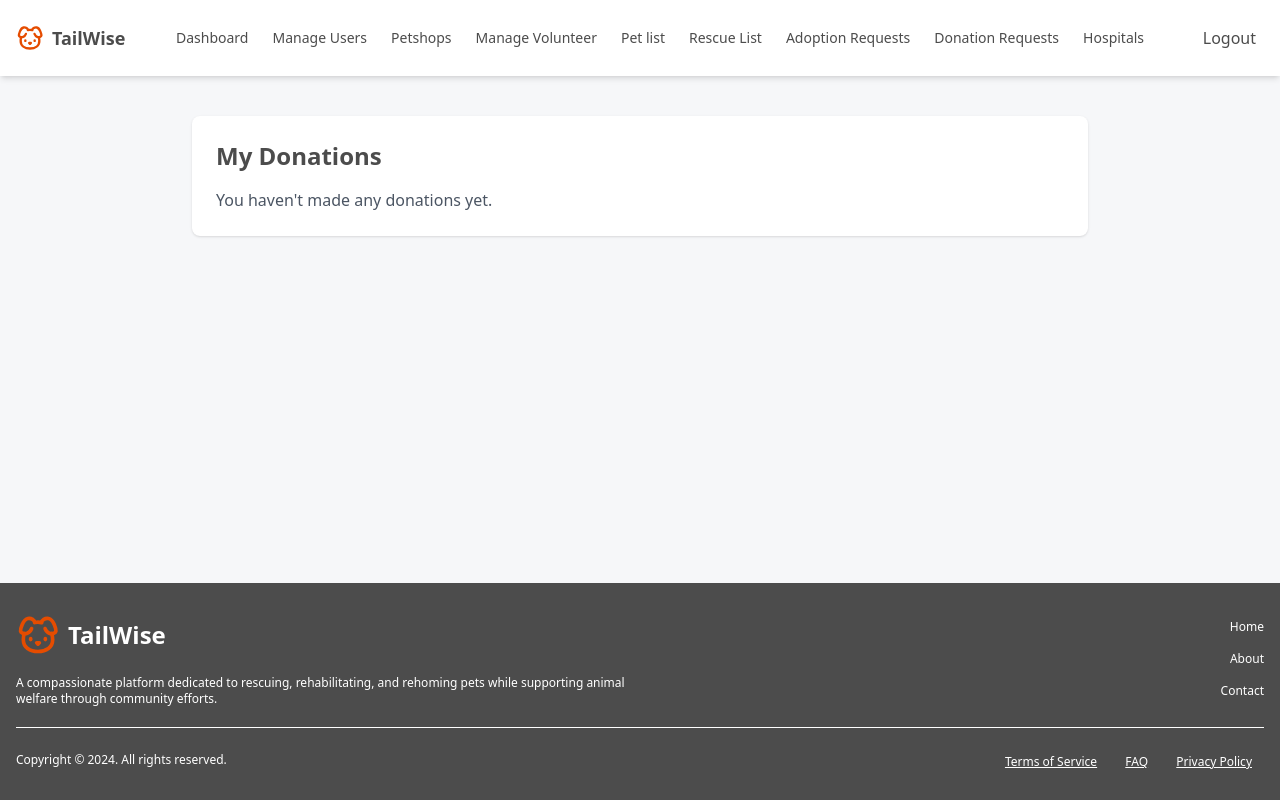
After one commit to srishticampus/Animal_Welfare_Platform_Python, a Django app: page /users/my-donations/ in a window 1280 px wide. The commit adds this page. Run offline with Django 5.2, Linux system fonts and the light colour scheme; the visitor is signed in with stand-in values (Sample User, id 1); data that the repository does not hold is empty; style sheets or scripts are compiled from the project's sources; some libraries are stand-ins or nearby versions.

Commit message:
user can see the status of the donation

```diff
--- a/templates/base.html
+++ b/templates/base.html
@@ -68,6 +68,7 @@
         <li><a class="hover:text-[#e54c00] transition" href="{% url 'admin_panel:hospital_list' %}">Hospitals</a></li>
         <li><a class="hover:text-[#e54c00] transition" href="{% url 'add_pet' %}">Add Pets</a></li>
         <li><a class="hover:text-[#e54c00] transition" href="{% url 'user_rescue_list' %}">Rescue List</a></li>
+        <li><a class="hover:text-[#e54c00] transition" href="{% url 'my_donations' %}">My Donations</a></li>
         <li><a class="hover:text-[#e54c00] transition" href="{% url 'about_page' %}">About</a></li>
         <li><a class="hover:text-[#e54c00] transition" href="{% url 'contact_page' %}">Contact</a></li>
       </ul>
--- /dev/null
+++ b/users/templates/users/my_donations.html
@@ -0,0 +1,39 @@
+{% extends 'base.html' %}
+{% block content %}
+
+<div class="max-w-4xl mx-auto mt-10 p-6 bg-white shadow rounded-lg">
+    <h2 class="text-2xl font-bold mb-4">My Donations</h2>
+
+    {% if donations %}
+        <table class="min-w-full divide-y divide-gray-200">
+            <thead class="bg-gray-100">
+                <tr>
+                    <th class="px-6 py-3 text-left text-sm font-medium text-gray-600">Volunteer</th>
+                    <th class="px-6 py-3 text-left text-sm font-medium text-gray-600">Amount</th>
+                    <th class="px-6 py-3 text-left text-sm font-medium text-gray-600">Status</th>
+                </tr>
+            </thead>
+            <tbody class="bg-white divide-y divide-gray-200">
+                {% for donation in donations %}
+                    <tr>
+                        <td class="px-6 py-4 text-sm">{{ donation.volunteer.username }}</td>
+                        <td class="px-6 py-4 text-sm">₹{{ donation.amount }}</td>
+                        <td class="px-6 py-4 text-sm">
+                            {% if donation.status == "approved" %}
+                                <span class="text-green-600 font-semibold">Approved</span>
+                            {% elif donation.status == "Rejected" %}
+                                <span class="text-red-600 font-semibold">Rejected</span>
+                            {% else %}
+                                <span class="text-yellow-600 font-semibold">Pending</span>
+                            {% endif %}
+                        </td>
+                    </tr>
+                {% endfor %}
+            </tbody>
+        </table>
+    {% else %}
+        <p class="text-gray-600">You haven't made any donations yet.</p>
+    {% endif %}
+</div>
+
+{% endblock %}
--- a/users/urls.py
+++ b/users/urls.py
@@ -1,5 +1,5 @@
 from django.urls import path
-from .views import register, login_view, logout_view, home, pet_shop, product_detail, cart_page, add_to_cart, remove_from_cart, checkout,order_success,pet_adoption_list,pet_adoption_detail,adoption_form,create_rescue_request,forgot_password,reset_password,user_orders, add_pet, user_pets_list, apply_for_adoption, manage_adoption_requests, update_adoption_status, predict_image, user_profile, edit_user_profile, user_rescue_list
+from .views import register, login_view, logout_view, home, pet_shop, product_detail, cart_page, add_to_cart, remove_from_cart, checkout,order_success,pet_adoption_list,pet_adoption_detail,adoption_form,create_rescue_request,forgot_password,reset_password,user_orders, add_pet, user_pets_list, apply_for_adoption, manage_adoption_requests, update_adoption_status, predict_image, user_profile, edit_user_profile, user_rescue_list, my_donations
 
 urlpatterns = [
     path('register/', register, name='register'),
@@ -25,7 +25,7 @@ urlpatterns = [
     path('edit-profile/', edit_user_profile, name='edit_user_profile'),
 
     path("user_rescue-list/", user_rescue_list, name="user_rescue_list"),
-
+    path("my-donations/", my_donations, name="my_donations"),
 
 
     path("add-pet/", add_pet, name="add_pet"),
--- a/users/views.py
+++ b/users/views.py
@@ -16,6 +16,7 @@ from admin_panel.models import AddPets, AdoptionRequest, AdoptionApplication
 import re
 from django.http import JsonResponse
 import json
+from donation.models import Donation
 
 def register(request):
     if request.method == "POST":
@@ -534,6 +535,10 @@ def user_rescue_list(request):
     rescue_requests = RescueRequest.objects.all().order_by("-created_at")
     return render(request, "users/rescue_list.html", {"rescue_requests": rescue_requests})
 
+def my_donations(request):
+    donations = Donation.objects.filter(donor=request.user).order_by('-created_at')
+    return render(request, "users/my_donations.html", {"donations": donations})
+
 # import numpy as np
 # from tensorflow.keras.models import load_model
 # from tensorflow.keras.preprocessing.image import load_img, img_to_array
```
